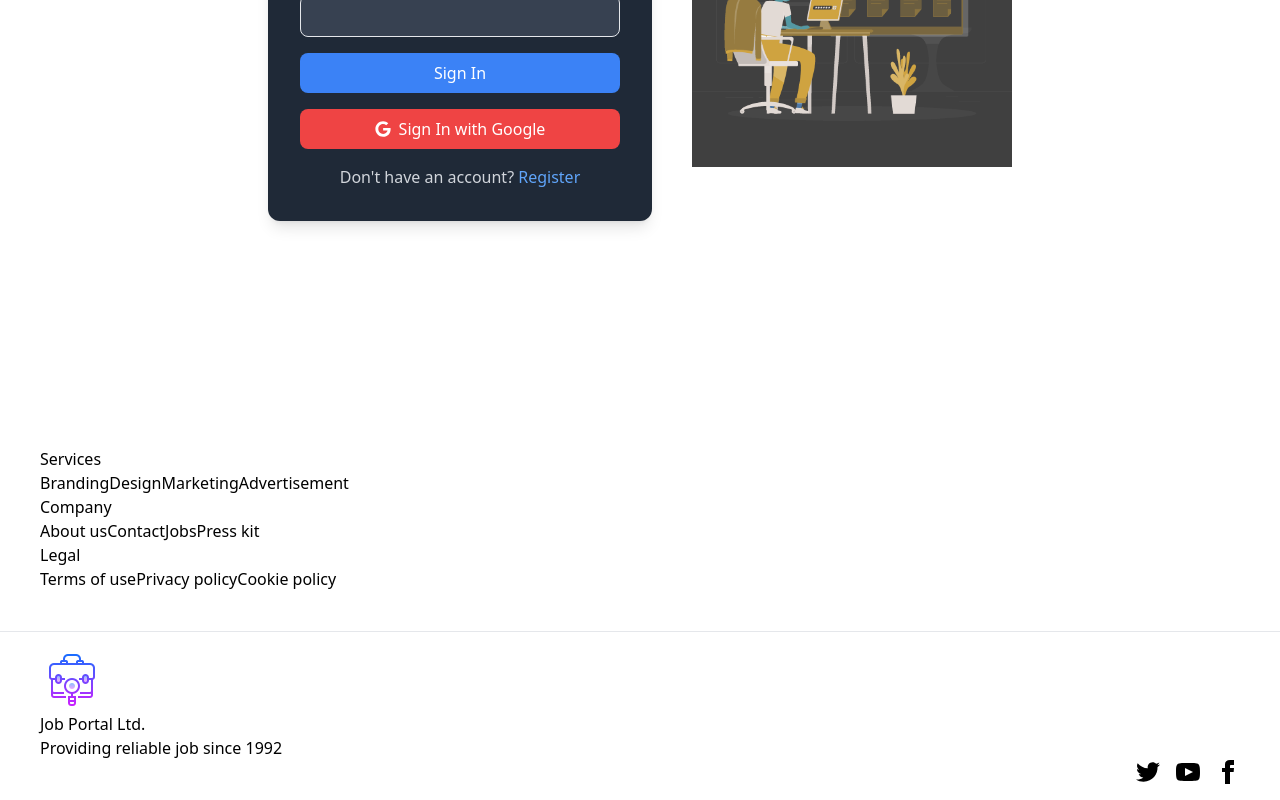
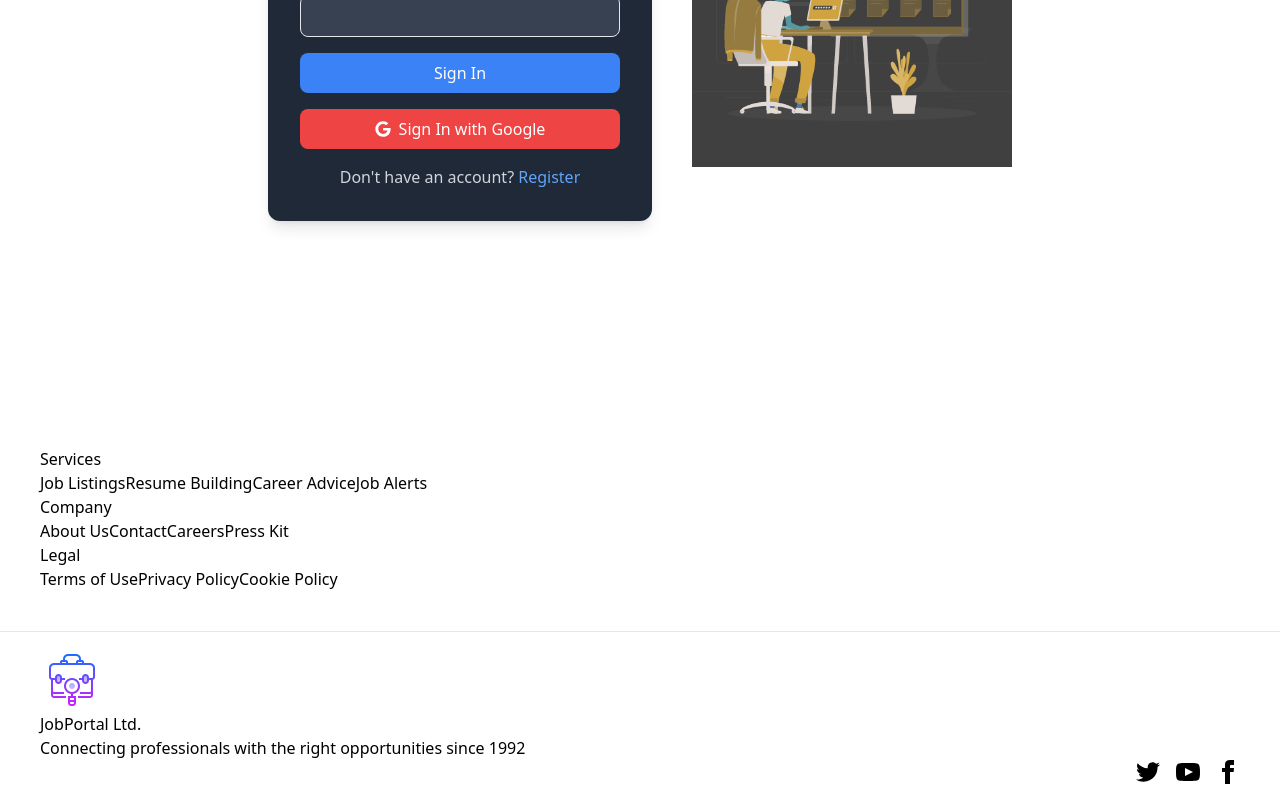
Before and after one commit to shahrukkabir/JOB-PORTAL-CLIENT, a React (Vite) app: page /signin in a window 1280 px wide. Shown: the part 673-1473 px from the top of the page. Built offline with nearby package versions, Linux system fonts and the light colour scheme; no server answers.

Commit message:
update my application list with delete button implement

```diff
--- a/src/Pages/Shared/Footer.jsx
+++ b/src/Pages/Shared/Footer.jsx
@@ -1,5 +1,5 @@
 import React from 'react';
-import logo from '../../assets/logo.png'
+import logo from '../../assets/logo.png';
 
 const Footer = () => {
     return (
@@ -7,73 +7,43 @@ const Footer = () => {
             <footer className="footer sm:footer-horizontal bg-base-200 text-base-content p-10">
                 <nav>
                     <h6 className="footer-title">Services</h6>
-                    <a className="link link-hover">Branding</a>
-                    <a className="link link-hover">Design</a>
-                    <a className="link link-hover">Marketing</a>
-                    <a className="link link-hover">Advertisement</a>
+                    <a className="link link-hover">Job Listings</a>
+                    <a className="link link-hover">Resume Building</a>
+                    <a className="link link-hover">Career Advice</a>
+                    <a className="link link-hover">Job Alerts</a>
                 </nav>
                 <nav>
                     <h6 className="footer-title">Company</h6>
-                    <a className="link link-hover">About us</a>
+                    <a className="link link-hover">About Us</a>
                     <a className="link link-hover">Contact</a>
-                    <a className="link link-hover">Jobs</a>
-                    <a className="link link-hover">Press kit</a>
+                    <a className="link link-hover">Careers</a>
+                    <a className="link link-hover">Press Kit</a>
                 </nav>
                 <nav>
                     <h6 className="footer-title">Legal</h6>
-                    <a className="link link-hover">Terms of use</a>
-                    <a className="link link-hover">Privacy policy</a>
-                    <a className="link link-hover">Cookie policy</a>
+                    <a className="link link-hover">Terms of Use</a>
+                    <a className="link link-hover">Privacy Policy</a>
+                    <a className="link link-hover">Cookie Policy</a>
                 </nav>
             </footer>
             <footer className="footer bg-base-200 text-base-content border-base-300 border-t px-10 py-4">
                 <aside className="grid-flow-col items-center">
-                    <img src={logo} alt="" />
+                    <img src={logo} alt="Job Portal Logo" />
                     <p>
-                        Job Portal Ltd.
+                        JobPortal Ltd.
                         <br />
-                        Providing reliable job  since 1992
+                        Connecting professionals with the right opportunities since 1992
                     </p>
                 </aside>
                 <nav className="md:place-self-center md:justify-self-end">
                     <div className="grid grid-flow-col gap-4">
-                        <a>
-                            <svg
-                                xmlns="http://www.w3.org/2000/svg"
-                                width="24"
-                                height="24"
-                                viewBox="0 0 24 24"
-                                className="fill-current">
-                                <path
-                                    d="M24 4.557c-.883.392-1.832.656-2.828.775 1.017-.609 1.798-1.574 2.165-2.724-.951.564-2.005.974-3.127 1.195-.897-.957-2.178-1.555-3.594-1.555-3.179 0-5.515 2.966-4.797 6.045-4.091-.205-7.719-2.165-10.148-5.144-1.29 2.213-.669 5.108 1.523 6.574-.806-.026-1.566-.247-2.229-.616-.054 2.281 1.581 4.415 3.949 4.89-.693.188-1.452.232-2.224.084.626 1.956 2.444 3.379 4.6 3.419-2.07 1.623-4.678 2.348-7.29 2.04 2.179 1.397 4.768 2.212 7.548 2.212 9.142 0 14.307-7.721 13.995-14.646.962-.695 1.797-1.562 2.457-2.549z"></path>
-                            </svg>
-                        </a>
-                        <a>
-                            <svg
-                                xmlns="http://www.w3.org/2000/svg"
-                                width="24"
-                                height="24"
-                                viewBox="0 0 24 24"
-                                className="fill-current">
-                                <path
-                                    d="M19.615 3.184c-3.604-.246-11.631-.245-15.23 0-3.897.266-4.356 2.62-4.385 8.816.029 6.185.484 8.549 4.385 8.816 3.6.245 11.626.246 15.23 0 3.897-.266 4.356-2.62 4.385-8.816-.029-6.185-.484-8.549-4.385-8.816zm-10.615 12.816v-8l8 3.993-8 4.007z"></path>
-                            </svg>
-                        </a>
-                        <a>
-                            <svg
-                                xmlns="http://www.w3.org/2000/svg"
-                                width="24"
-                                height="24"
-                                viewBox="0 0 24 24"
-                                className="fill-current">
-                                <path
-                                    d="M9 8h-3v4h3v12h5v-12h3.642l.358-4h-4v-1.667c0-.955.192-1.333 1.115-1.333h2.885v-5h-3.808c-3.596 0-5.192 1.583-5.192 4.615v3.385z"></path>
-                            </svg>
-                        </a>
+                        <a><svg xmlns="http://www.w3.org/2000/svg" width="24" height="24" viewBox="0 0 24 24" className="fill-current"><path d="M24 4.557c-.883.392-1.832.656-2.828.775 1.017-.609 1.798-1.574 2.165-2.724-.951.564-2.005.974-3.127 1.195-.897-.957-2.178-1.555-3.594-1.555-3.179 0-5.515 2.966-4.797 6.045-4.091-.205-7.719-2.165-10.148-5.144-1.29 2.213-.669 5.108 1.523 6.574-.806-.026-1.566-.247-2.229-.616-.054 2.281 1.581 4.415 3.949 4.89-.693.188-1.452.232-2.224.084.626 1.956 2.444 3.379 4.6 3.419-2.07 1.623-4.678 2.348-7.29 2.04 2.179 1.397 4.768 2.212 7.548 2.212 9.142 0 14.307-7.721 13.995-14.646.962-.695 1.797-1.562 2.457-2.549z"></path></svg></a>
+                        <a><svg xmlns="http://www.w3.org/2000/svg" width="24" height="24" viewBox="0 0 24 24" className="fill-current"><path d="M19.615 3.184c-3.604-.246-11.631-.245-15.23 0-3.897.266-4.356 2.62-4.385 8.816.029 6.185.484 8.549 4.385 8.816 3.6.245 11.626.246 15.23 0 3.897-.266 4.356-2.62 4.385-8.816-.029-6.185-.484-8.549-4.385-8.816zm-10.615 12.816v-8l8 3.993-8 4.007z"></path></svg></a>
+                        <a><svg xmlns="http://www.w3.org/2000/svg" width="24" height="24" viewBox="0 0 24 24" className="fill-current"><path d="M9 8h-3v4h3v12h5v-12h3.642l.358-4h-4v-1.667c0-.955.192-1.333 1.115-1.333h2.885v-5h-3.808c-3.596 0-5.192 1.583-5.192 4.615v3.385z"></path></svg></a>
                     </div>
                 </nav>
             </footer>
-        </div>
+        </div >
     );
 };
 
--- a/src/Pages/Shared/NavBar.jsx
+++ b/src/Pages/Shared/NavBar.jsx
@@ -33,10 +33,10 @@ const NavBar = () => {
                         {links}
                     </ul>
                 </div>
-                <a className="btn btn-ghost text-xl">
+                <NavLink to="/" className="btn btn-ghost text-xl">
                     <img className='w-12' src={logo} alt="" />
                     <h3 className="text-3xl">Job Portal</h3>
-                </a>
+                </NavLink>
             </div>
             <div className="navbar-center hidden lg:flex">
                 <ul className="menu menu-horizontal px-1">
```
Also changed, not shown: src/Pages/MyApplication/MyApplication.jsx (+99 -10 lines).
